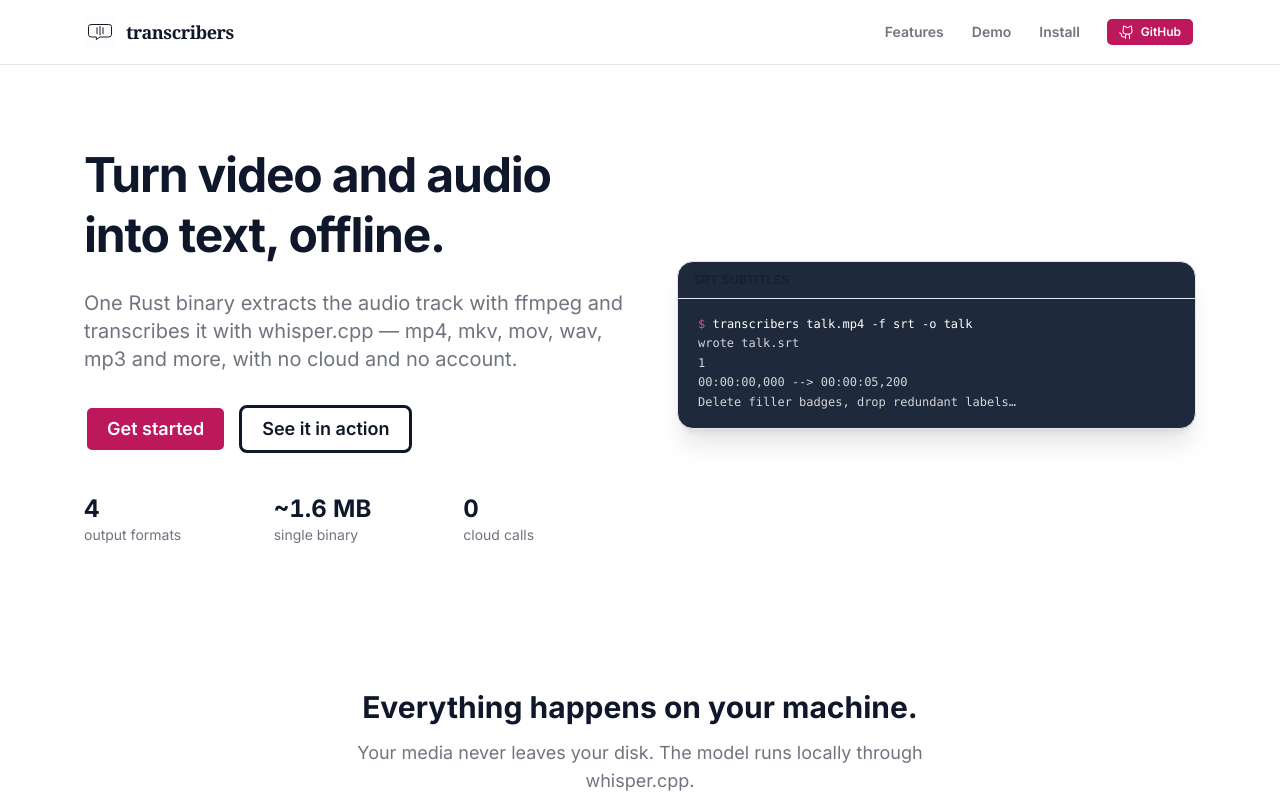
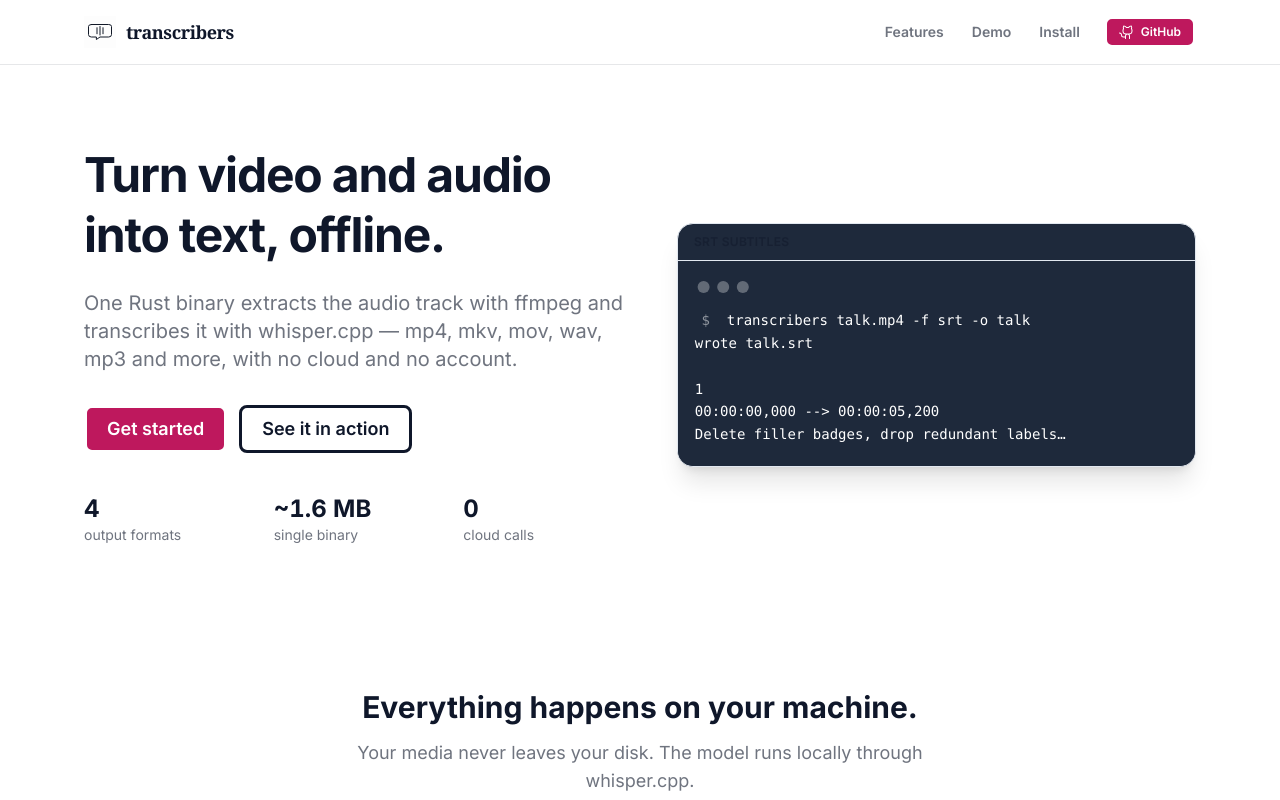
Before and after one commit to hieudoanm/transcribers, a Next.js app in the folder packages/landing/: page / in a window 1280 px wide. Shown: the top 800 px of the page. Built offline with nearby package versions, Linux system fonts and the light colour scheme.

Commit message:
refactor(landing): use daisyui mockup-code for terminal views

```diff
--- a/packages/landing/src/components/molecules/Terminal.tsx
+++ b/packages/landing/src/components/molecules/Terminal.tsx
@@ -12,19 +12,19 @@ const Terminal: FC<TerminalProps> = ({ caption, lines, className = '' }) => (
     <figcaption className="border-base-300 text-base-content/50 border-b px-4 py-2.5 text-xs font-semibold tracking-wide uppercase">
       {caption}
     </figcaption>
-    <pre className="m-0 overflow-x-auto px-5 py-4 font-mono text-xs leading-relaxed whitespace-pre">
+    <div className="mockup-code rounded-none">
       {lines.map((line, i) =>
         line.startsWith('$ ') ? (
-          <span key={i} className="block">
-            <span className="text-accent">$</span> {line.slice(2)}
-          </span>
+          <pre key={i} data-prefix="$">
+            <code>{line.slice(2)}</code>
+          </pre>
         ) : (
-          <span key={i} className="text-neutral-content/80 block">
-            {line}
-          </span>
+          <pre key={i}>
+            <code>{line}</code>
+          </pre>
         )
       )}
-    </pre>
+    </div>
   </figure>
 );
 
```
